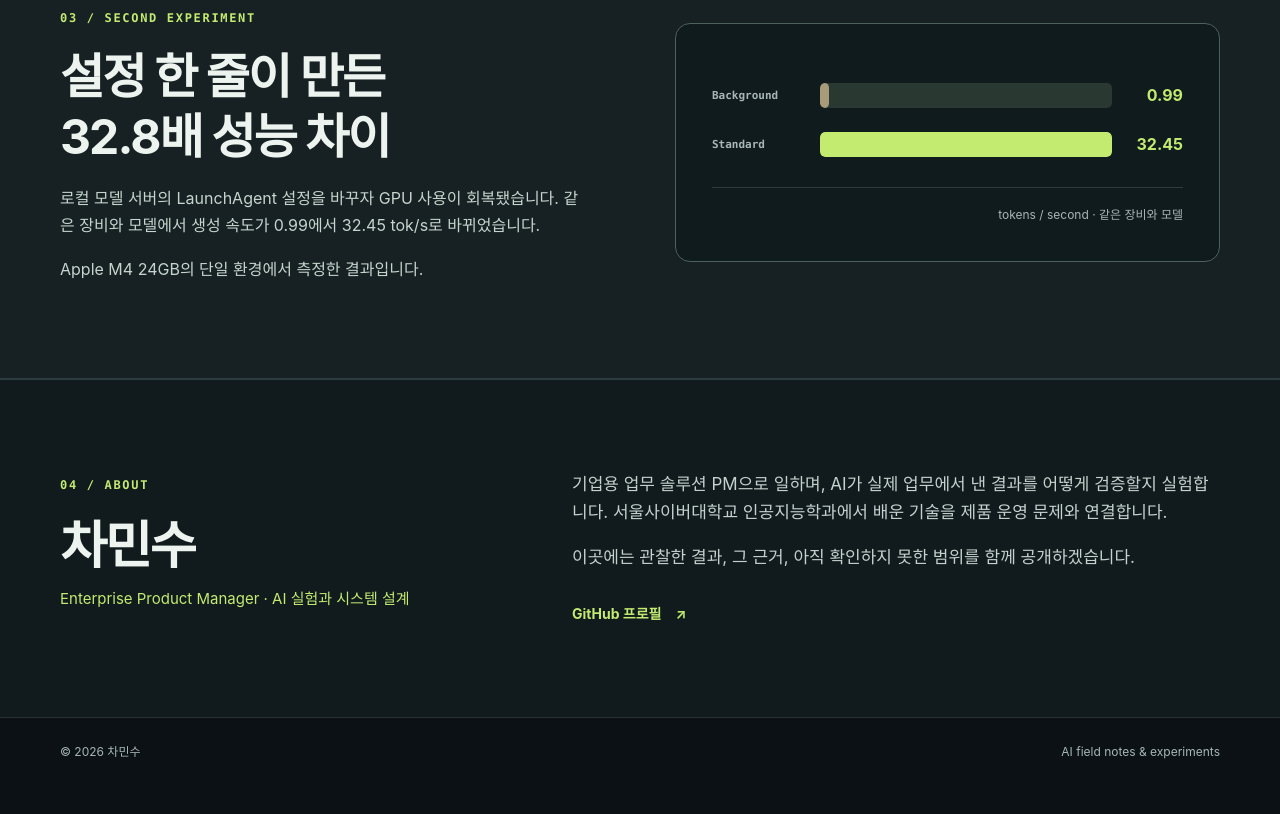
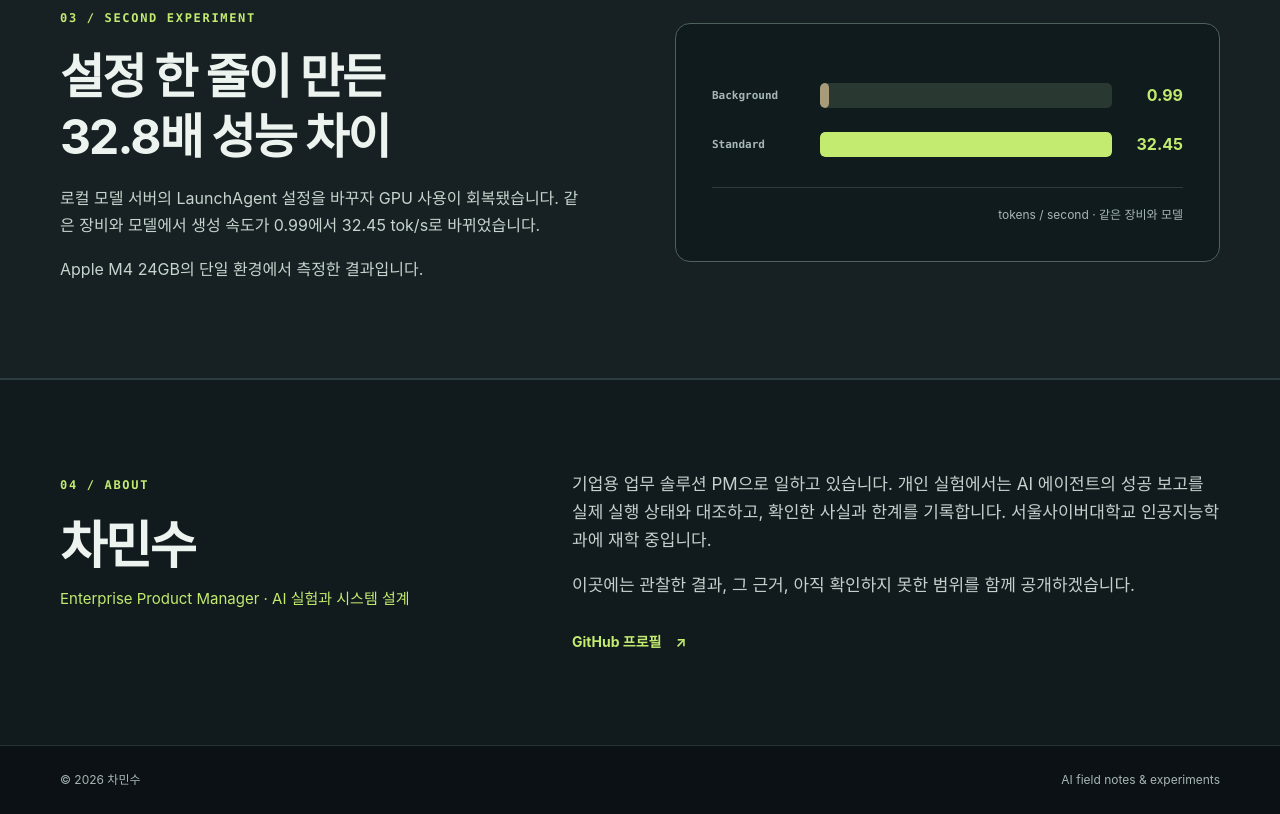
Before and after one commit to cjrain-12505614/cjrain-12505614.github.io, a plain HTML site: page index.html in a window 1280 px wide. Shown: the part 2688-3502 px from the top of the page. Before the commit the page ends 3474 px from the top, so only its background shows below. Drawn offline with Linux system fonts and the light colour scheme.

Commit message:
docs: 검증되지 않은 학과 기술 적용 주장 제거

```diff
--- a/index.html
+++ b/index.html
@@ -57,7 +57,7 @@
 
     <section class="secondary-section" aria-labelledby="secondary-title"><div class="shell secondary-grid"><div><span class="section-index">03 / SECOND EXPERIMENT</span><h2 id="secondary-title">설정 한 줄이 만든<br>32.8배 성능 차이</h2><p>로컬 모델 서버의 LaunchAgent 설정을 바꾸자 GPU 사용이 회복됐습니다. 같은 장비와 모델에서 생성 속도가 0.99에서 32.45 tok/s로 바뀌었습니다.</p><p class="project-note">Apple M4 24GB의 단일 환경에서 측정한 결과입니다.</p></div><div class="bar-chart" role="img" aria-label="Background 설정 0.99 tok/s, Standard 설정 32.45 tok/s"><div class="bar-line"><span>Background</span><div class="bar-track"><span class="bar tiny"></span></div><strong>0.99</strong></div><div class="bar-line"><span>Standard</span><div class="bar-track"><span class="bar full"></span></div><strong>32.45</strong></div><div class="chart-caption">tokens / second · 같은 장비와 모델</div></div></div></section>
 
-    <section class="about-section" id="about" aria-labelledby="about-title"><div class="shell about-grid"><div><span class="section-index">04 / ABOUT</span><h2 id="about-title">차민수</h2><p class="about-role">Enterprise Product Manager · AI 실험과 시스템 설계</p></div><div class="about-copy"><p>기업용 업무 솔루션 PM으로 일하며, AI가 실제 업무에서 낸 결과를 어떻게 검증할지 실험합니다. 서울사이버대학교 인공지능학과에서 배운 기술을 제품 운영 문제와 연결합니다.</p><p>이곳에는 관찰한 결과, 그 근거, 아직 확인하지 못한 범위를 함께 공개하겠습니다.</p><a class="text-link" href="https://github.com/cjrain-12505614">GitHub 프로필 <span aria-hidden="true">↗</span></a></div></div></section>
+    <section class="about-section" id="about" aria-labelledby="about-title"><div class="shell about-grid"><div><span class="section-index">04 / ABOUT</span><h2 id="about-title">차민수</h2><p class="about-role">Enterprise Product Manager · AI 실험과 시스템 설계</p></div><div class="about-copy"><p>기업용 업무 솔루션 PM으로 일하고 있습니다. 개인 실험에서는 AI 에이전트의 성공 보고를 실제 실행 상태와 대조하고, 확인한 사실과 한계를 기록합니다. 서울사이버대학교 인공지능학과에 재학 중입니다.</p><p>이곳에는 관찰한 결과, 그 근거, 아직 확인하지 못한 범위를 함께 공개하겠습니다.</p><a class="text-link" href="https://github.com/cjrain-12505614">GitHub 프로필 <span aria-hidden="true">↗</span></a></div></div></section>
   </main>
   <footer class="site-footer"><div class="shell footer-row"><span>© 2026 차민수</span><span>AI field notes & experiments</span></div></footer>
 </body>
```
